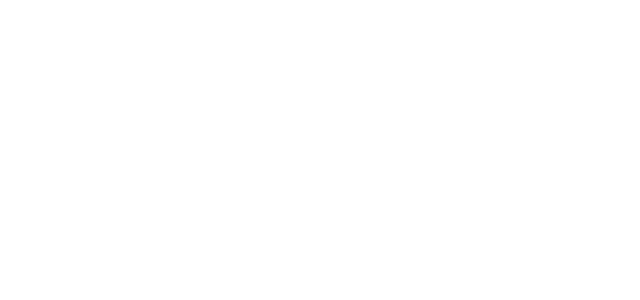
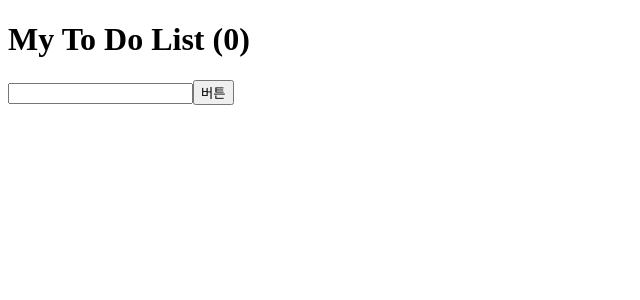
Before and after one commit to joy-jeon/reactCloneMovie, a React (Create React App) app in the folder react-for-beginners/: page / in a window 1280 px wide. Shown: the top 300 px of the page, without its empty margins (0-640 px from the left). Built offline with nearby package versions, Linux system fonts and the light colour scheme.

Commit message:
#7.0 To Do List part One

```diff
--- a/react-for-beginners/src/App.js
+++ b/react-for-beginners/src/App.js
@@ -3,8 +3,28 @@
 
 
 function App() {
+  const [toDo, setToDo] = useState('');
+  const [toDos, setToDos] = useState([]);
+  const onChange = (e) => setToDo(e.target.value);
+  const onSubmit = (e) => {
+    e.preventDefault();
+    if (toDo === '') {
+      return
+    }
+    setToDos((curruentArray) => [toDo, ...curruentArray])
+    setToDo('');
+  }
+  console.log(toDos)
   return (
-    <div></div>
+    <form onSubmit={onSubmit}>
+      <h1>My To Do List ({toDos.length})</h1>
+      <input
+        value={toDo}
+        onChange={onChange}
+        type="text"
+      />
+      <button>버튼</button>
+    </form>
   )
 }
 
```
